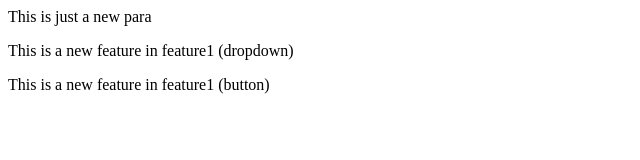
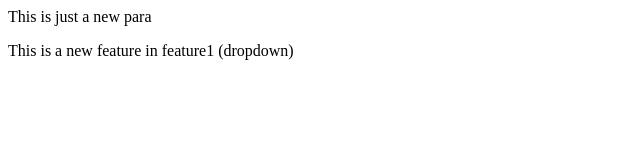
Before and after one commit to Ram0kr0singh/Localrepo, a plain HTML site: page index.html in a window 1280 px wide. Shown: the whole page, without its empty margins (0-640 px from the left). Drawn offline with Linux system fonts and the light colour scheme.

Commit message:
deleted button

```diff
--- a/index.html
+++ b/index.html
@@ -1,3 +1,2 @@
 <p>This is just a new para</p>
 <p>This is a new feature in feature1 (dropdown)</p>
-<p>This is a new feature in feature1 (button)</p>
```
